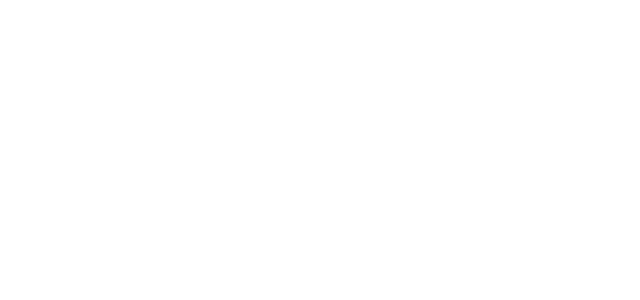
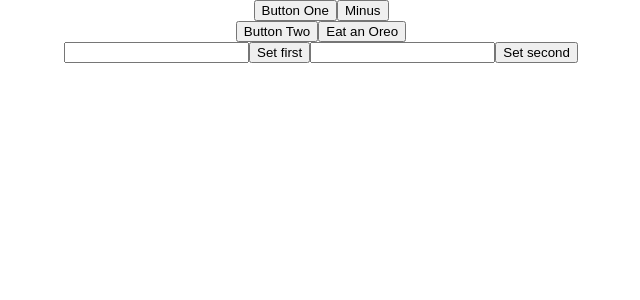
Before and after one commit to micheledexter/redux-intro, a React (Create React App) app: page / in a window 1280 px wide. Shown: the top 300 px of the page, without its empty margins (319-959 px from the left). Built offline with nearby package versions, Linux system fonts and the light colour scheme.

Commit message:
basic input box to set reducer states

```diff
--- a/package.json
+++ b/package.json
@@ -7,7 +7,8 @@
     "react-dom": "^16.3.2",
     "react-redux": "^5.0.7",
     "react-scripts": "1.1.4",
-    "redux": "^4.0.0"
+    "redux": "^4.0.0",
+    "redux-logger": "^3.0.6"
   },
   "scripts": {
     "start": "react-scripts start",
--- a/src/App.js
+++ b/src/App.js
@@ -1,15 +1,45 @@
 import React, { Component } from 'react';
-import logo from './logo.svg';
 import './App.css';
+import { connect } from 'react-redux';
 
 class App extends Component {
+  constructor() {
+    super();
+    this.state = {
+      midplace: {
+        first: '',
+        second: '',
+      }
+    }
+  }
+  buttonOneClicked = () => {
+    const action = { type: 'BUTTON_ONE', someProp: 'Hello!' };
+    this.props.dispatch(action);
+  };
+
+  handleElementChange = propertyName => event => {
+    this.setState({
+      midplace: {
+        ...this.state.midplace,
+        [propertyName]: event.target.value,
+      }
+    });
+  };
+
   render() {
     return (
       <div className="App">
-
+        <button onClick={this.buttonOneClicked}>Button One</button>
+        <button onClick={() => this.props.dispatch({ type: 'MINUS' })}>Minus</button><br />
+        <button onClick={() => this.props.dispatch({ type: 'BUTTON_TWO' })}>Button Two</button>
+        <button onClick={() => this.props.dispatch({ type: 'REMOVE_OREO' })}>Eat an Oreo</button><br />
+        <input onChange={this.handleElementChange('first')} />
+        <button onClick={() => this.props.dispatch({ type: 'SET_FIRST', state: this.state.midplace.first })}>Set first</button>
+        <input onChange={this.handleElementChange('second')} />
+        <button onClick={() => this.props.dispatch({ type: 'SET_SECOND', state: this.state.midplace.second })}>Set second</button>
       </div>
     );
   }
 }
 
-export default App;
+export default connect()(App);
--- a/src/index.js
+++ b/src/index.js
@@ -3,14 +3,45 @@ import ReactDOM from 'react-dom';
 import './index.css';
 import App from './App';
 import registerServiceWorker from './registerServiceWorker';
-import { createStore } from 'redux';
+import { createStore, combineReducers, applyMiddleware } from 'redux';
 import { Provider } from 'react-redux';
+import logger from 'redux-logger';
 
+// The action is what we dispatched from App.js
+const firstReducer = (state = 0, action) => {
+    if (action.type === 'BUTTON_ONE') {
+        console.log('First reducer', action);
+        return ++state;
+    } else if  (action.type === 'MINUS') {
+        return --state;
+    } else if (action.type === 'SET_FIRST') {
+        return (state = action.state);
+    }
+    return state; // Return next state
+};
+
+const secondReducer = (state = [], action) => {
+    if (action.type === 'BUTTON_TWO') {
+        console.log('Second reducer', action);
+        return [...state, 'oreo']; // Add oreo to state
+    } else if (action.type === 'REMOVE_OREO') {
+        state.pop();
+        return state;
+    } else if (action.type === 'SET_SECOND') {
+        return (state = action.state);
+    }
+    return state;
+};
+
+// Create store can only take in one reducer
 const storeInstance = createStore(
-    () => {
-        console.log('A store has been created!');
-    }
-)
+    // Combine the reducers and do some extra validation
+    combineReducers({
+        firstReducer, // same as `firstReducer: firstReducer`
+        secondReducer,
+    }),
+    applyMiddleware(logger),
+);
 
 ReactDOM.render(<Provider store={storeInstance}><App /></Provider>, document.getElementById('root'));
 registerServiceWorker();
```
Also changed, not shown: 1 other file (tests, documents, lock files or other folders).
